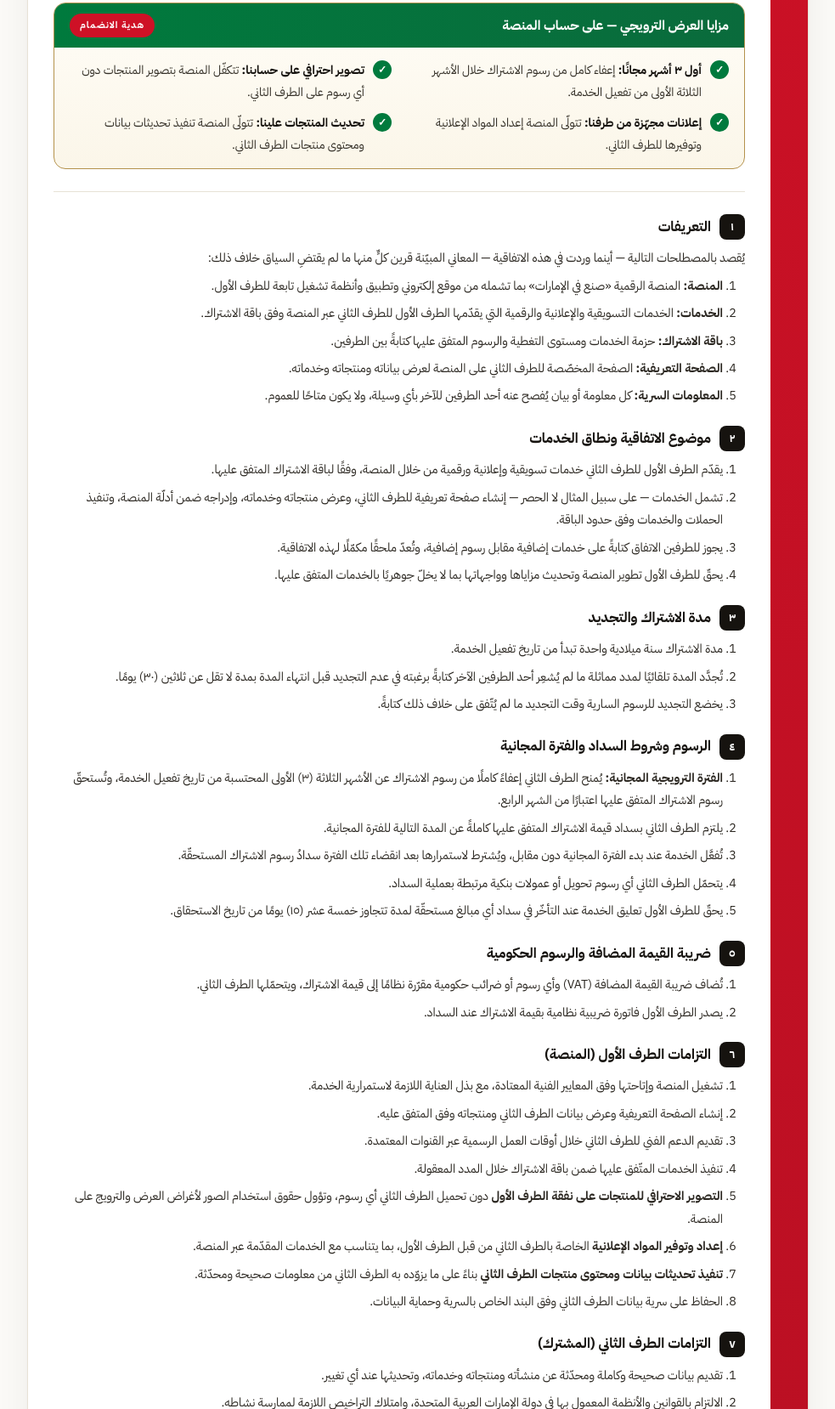
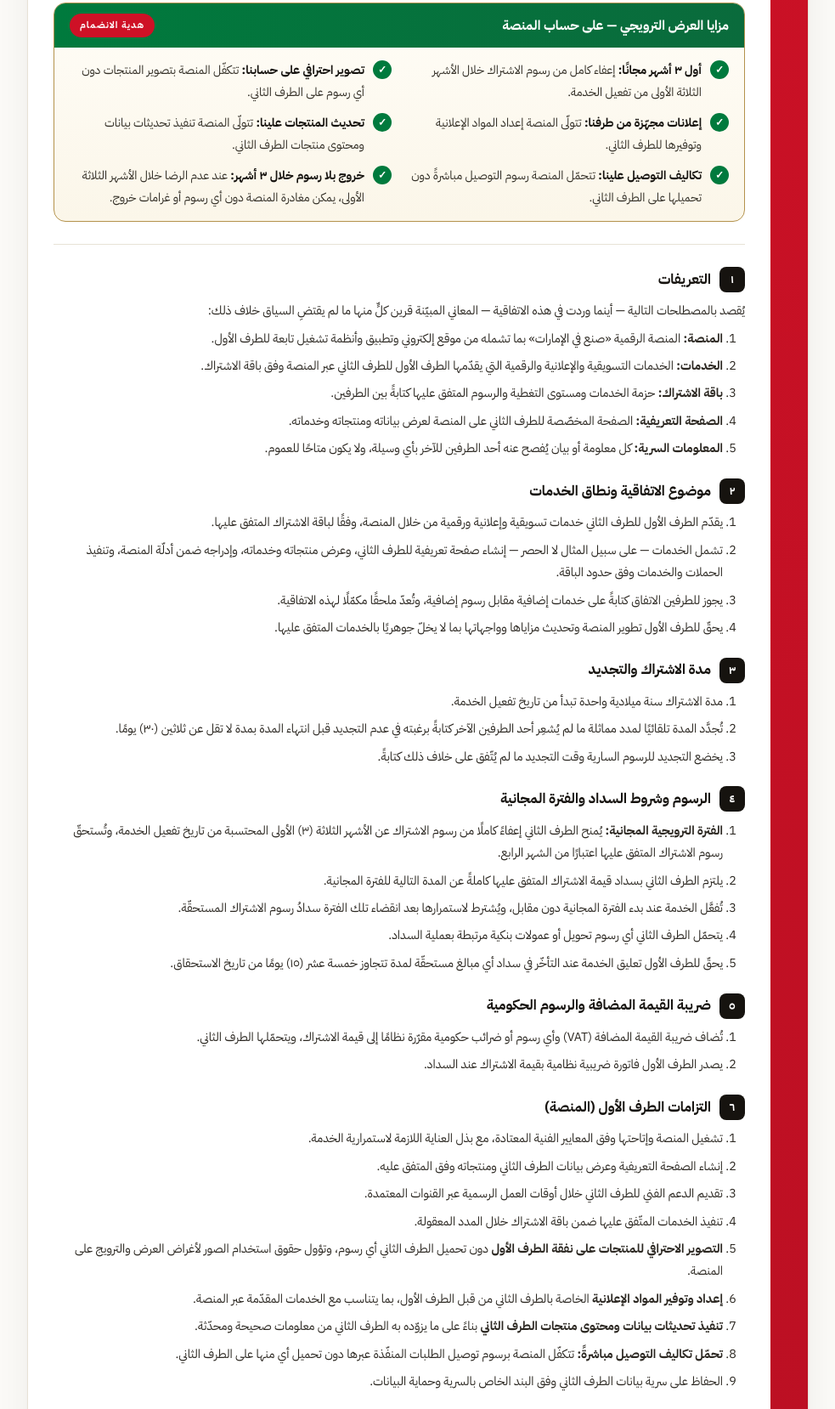
Before and after one commit to CyberPixelMarketing/madeinuae, a plain HTML site: page contract.html in a window 1280 px wide. Shown: the part 610-2268 px from the top of the page at 85% size, without its empty margins (148-1131 px from the left). Drawn offline with Linux system fonts and the light colour scheme.

Commit message:
Add files via upload

```diff
--- a/contract.html
+++ b/contract.html
@@ -251,6 +251,8 @@
           <li><span class="ic">✓</span><span><b>تصوير احترافي على حسابنا:</b> تتكفّل المنصة بتصوير المنتجات دون أي رسوم على الطرف الثاني.</span></li>
           <li><span class="ic">✓</span><span><b>إعلانات مجهّزة من طرفنا:</b> تتولّى المنصة إعداد المواد الإعلانية وتوفيرها للطرف الثاني.</span></li>
           <li><span class="ic">✓</span><span><b>تحديث المنتجات علينا:</b> تتولّى المنصة تنفيذ تحديثات بيانات ومحتوى منتجات الطرف الثاني.</span></li>
+          <li><span class="ic">✓</span><span><b>تكاليف التوصيل علينا:</b> تتحمّل المنصة رسوم التوصيل مباشرةً دون تحميلها على الطرف الثاني.</span></li>
+          <li><span class="ic">✓</span><span><b>خروج بلا رسوم خلال ٣ أشهر:</b> عند عدم الرضا خلال الأشهر الثلاثة الأولى، يمكن مغادرة المنصة دون أي رسوم أو غرامات خروج.</span></li>
         </ul>
       </div>
 
@@ -317,6 +319,7 @@
           <li><strong>التصوير الاحترافي للمنتجات على نفقة الطرف الأول</strong> دون تحميل الطرف الثاني أي رسوم، وتؤول حقوق استخدام الصور لأغراض العرض والترويج على المنصة.</li>
           <li><strong>إعداد وتوفير المواد الإعلانية</strong> الخاصة بالطرف الثاني من قبل الطرف الأول، بما يتناسب مع الخدمات المقدّمة عبر المنصة.</li>
           <li><strong>تنفيذ تحديثات بيانات ومحتوى منتجات الطرف الثاني</strong> بناءً على ما يزوّده به الطرف الثاني من معلومات صحيحة ومحدّثة.</li>
+          <li><strong>تحمّل تكاليف التوصيل مباشرةً:</strong> تتكفّل المنصة برسوم توصيل الطلبات المنفّذة عبرها دون تحميل أي منها على الطرف الثاني.</li>
           <li>الحفاظ على سرية بيانات الطرف الثاني وفق البند الخاص بالسرية وحماية البيانات.</li>
         </ol>
       </div>
@@ -381,6 +384,7 @@
       <div class="article">
         <h4><span class="no">١٤</span> إنهاء الاتفاقية واسترداد الرسوم</h4>
         <ol>
+          <li><strong>الخروج دون رسوم خلال الفترة الأولى:</strong> إذا لم يكن الطرف الثاني راضيًا عن الخدمة خلال الأشهر الثلاثة (٣) الأولى من تفعيلها، فله الحقّ في مغادرة المنصة وإنهاء الاتفاقية دون تحمّل أي رسوم أو غرامات خروج.</li>
           <li>لا تُسترَد رسوم الاشتراك بعد تفعيل الخدمة، إلا إذا اتفق الطرفان كتابةً على خلاف ذلك.</li>
           <li>يحقّ لأي طرف إنهاء الاتفاقية فورًا بإشعار كتابي عند إخلال الطرف الآخر إخلالًا جوهريًا وعدم تصحيحه خلال خمسة عشر (١٥) يومًا من الإخطار.</li>
           <li>لا يُخلّ إنهاء الاتفاقية بأي حقوق أو التزامات نشأت قبل الإنهاء، وتظل بنود السرية والملكية الفكرية والمسؤولية سارية.</li>
```
